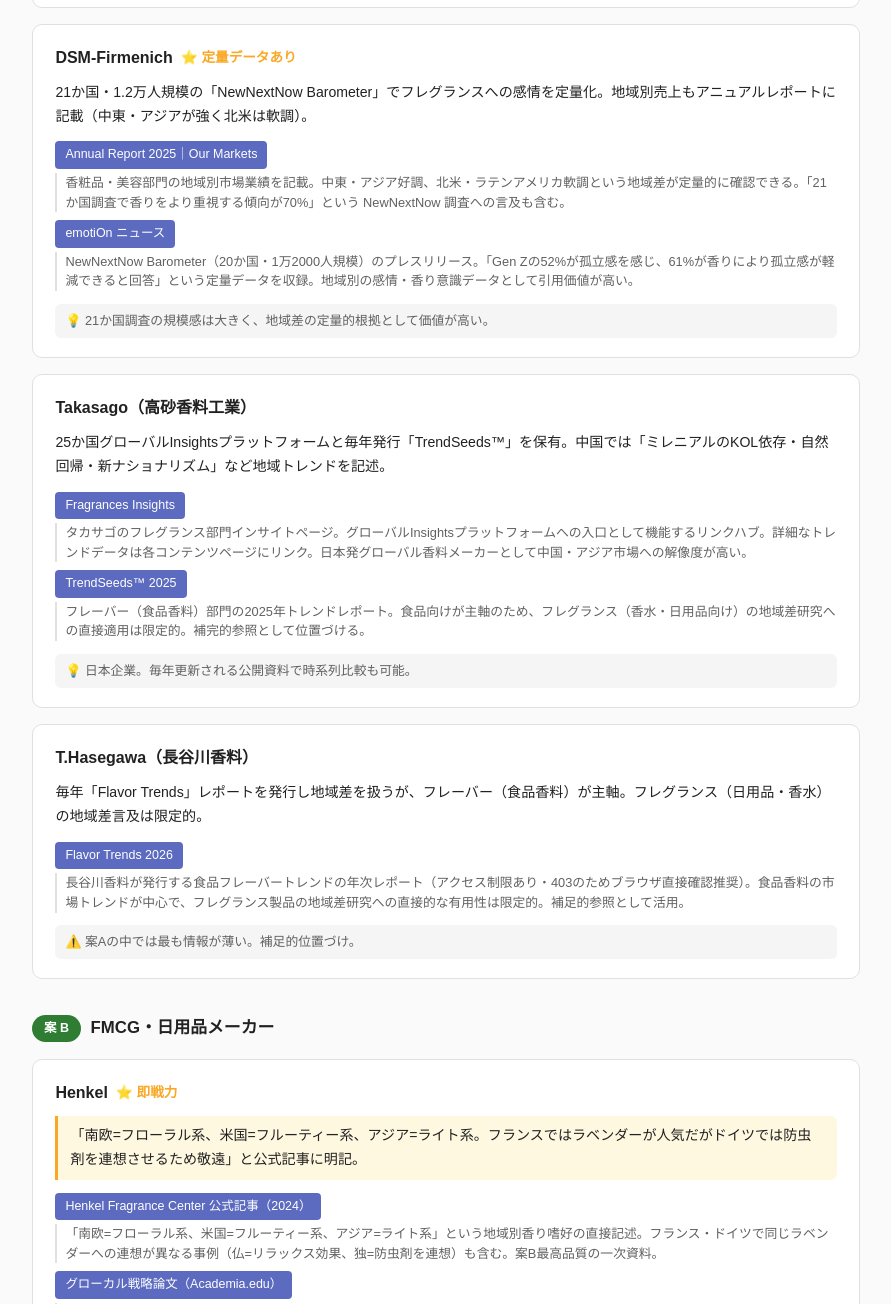
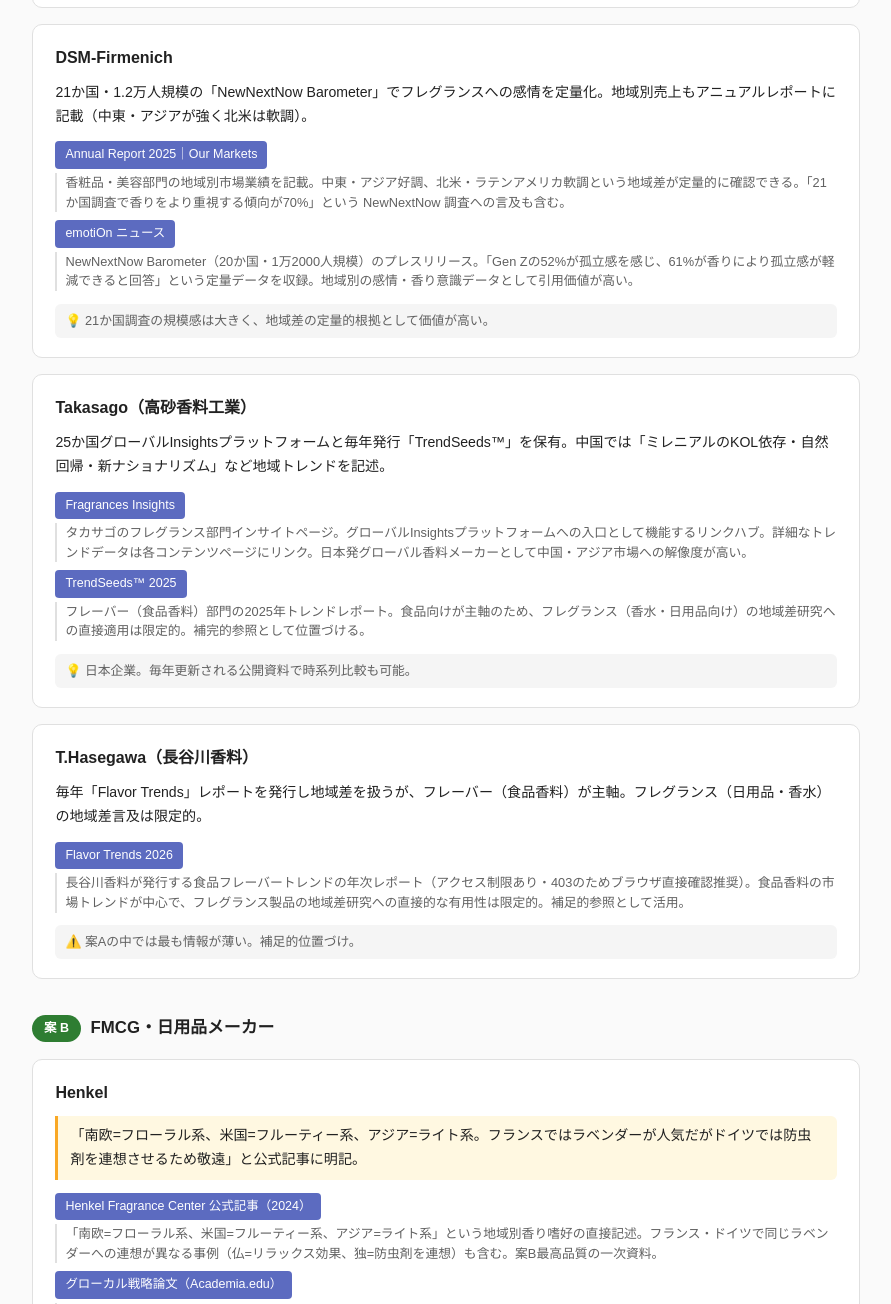
Before and after one commit to hiroto-sdch/pbl-fragrance-research, a plain HTML site: page index.html in a window 1280 px wide. Shown: the part 2960-4264 px from the top of the page, without its empty margins (194-1085 px from the left). Drawn offline with Linux system fonts and the light colour scheme.

Commit message:
Remove star/instant-use badges from company headings

```diff
--- a/index.html
+++ b/index.html
@@ -628,7 +628,7 @@
   </div>
 
   <div class="company-card">
-    <h3>Givaudan <span class="star">⭐ 即戦力</span></h3>
+    <h3>Givaudan</h3>
     <div class="highlight">「中国ではフローラル・シトラス系の清潔感が重視。メキシコではパイン・ラベンダー・マリン系のパンチある香りが定番」と公式コンテンツに明記。</div>
     <div class="url-list">
       <div class="url-item">
@@ -711,7 +711,7 @@
   </div>
 
   <div class="company-card">
-    <h3>DSM-Firmenich <span class="star">⭐ 定量データあり</span></h3>
+    <h3>DSM-Firmenich</h3>
     <div class="finding">21か国・1.2万人規模の「NewNextNow Barometer」でフレグランスへの感情を定量化。地域別売上もアニュアルレポートに記載（中東・アジアが強く北米は軟調）。</div>
     <div class="url-list">
       <div class="url-item">
@@ -761,7 +761,7 @@
   </div>
 
   <div class="company-card">
-    <h3>Henkel <span class="star">⭐ 即戦力</span></h3>
+    <h3>Henkel</h3>
     <div class="highlight">「南欧=フローラル系、米国=フルーティー系、アジア=ライト系。フランスではラベンダーが人気だがドイツでは防虫剤を連想させるため敬遠」と公式記事に明記。</div>
     <div class="url-list">
       <div class="url-item">
```
